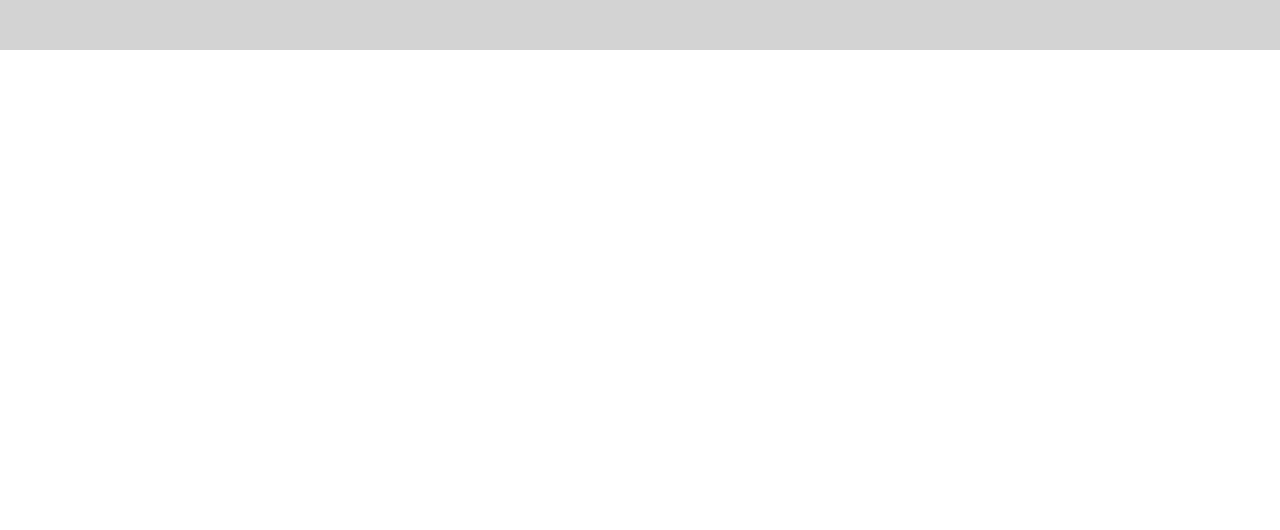
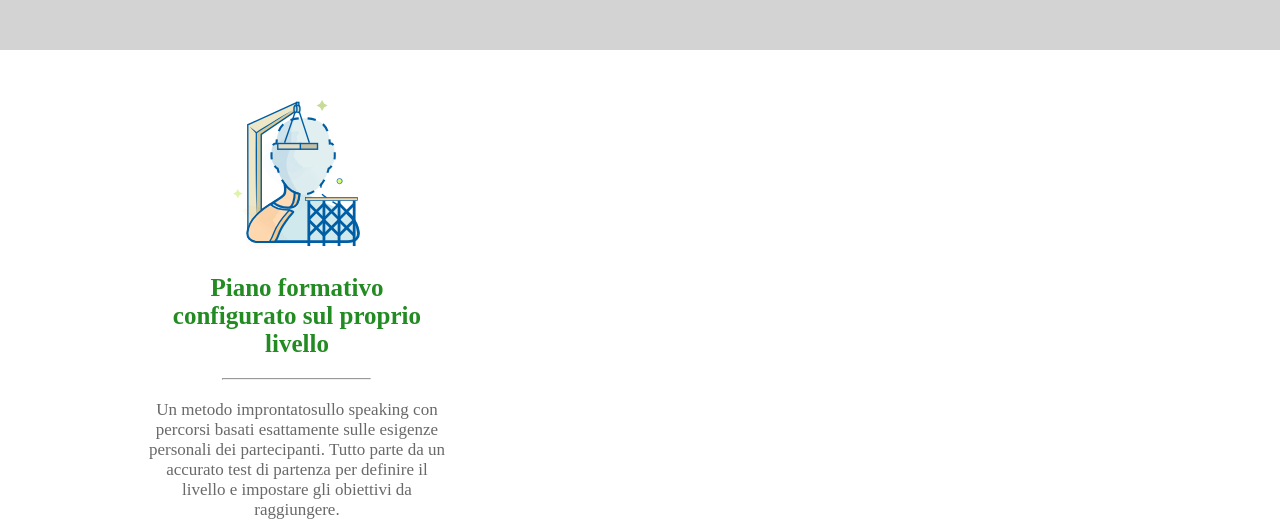
Before and after one commit to MarcoMihajlovic/htmlcss-fluentify, a plain HTML site: page index.html in a window 1280 px wide. Shown: the part 640-1170 px from the top of the page. Before the commit the page ends 800 px from the top, so only its background shows below. Drawn offline with Linux system fonts and the light colour scheme.

Commit message:
Prima Colonna
Prima Colonna completata

```diff
--- a/css/style.css
+++ b/css/style.css
@@ -140,12 +140,49 @@ div #button_banner a:hover {
   background-color: lightgrey;
   height: 150px;
   padding: 40px 0;
+  margin-bottom: 40px;
+}
+
+#green_title {
+  font-size: 25px;
+  color: forestgreen;
+}
+
+.center {
+  text-align: center;
 }
 
 .text {
   text-align: center;
+  font-size: 17px;
 }
 
 .grey {
   color: dimgray;
 }
+
+.col {
+  float: left;
+  width: 33%;
+  padding: 10px 20px;
+}
+
+.col_img {
+  overflow: hidden;
+}
+
+.col_img img {
+  width: 100%;
+  height: 150px;
+  object-fit: contain;
+}
+
+.col_text {
+  margin-top: 20px;
+  text-align: center;
+}
+
+hr {
+  margin: 20px auto;
+  width: 50%;
+}
--- a/index.html
+++ b/index.html
@@ -49,8 +49,25 @@
     <!-- Inizio Main -->
     <main>
       <div id="main_head">
-        <h1 class="text">Le scuole di lingua tradizionali non sono efficaci</h1>
+        <h1 class="center">Le scuole di lingua tradizionali non sono efficaci</h1>
         <p class="text grey">Solo un corso incentrato sulla Fluency può portare ad una soluzione definitiva concreta.</p>
+      </div>
+
+      <div class="container">
+        <!-- Prima Colonna -->
+        <div class="col">
+          <div class="col_img">
+            <img src="img/profile.svg" alt="profile">
+
+          </div>
+          <div class="col_text">
+            <h3 id="green_title">Piano formativo configurato sul proprio livello</h3>
+            <hr>
+            <p class="text grey">Un metodo improntatosullo speaking con percorsi basati esattamente sulle esigenze personali dei partecipanti. Tutto parte da un accurato test di partenza per definire il livello e impostare gli obiettivi da raggiungere.</p>
+          </div>
+
+        </div>
+        <!-- Fine Prima Colonna -->
       </div>
     </main>
     <!-- Fine Main -->
```
